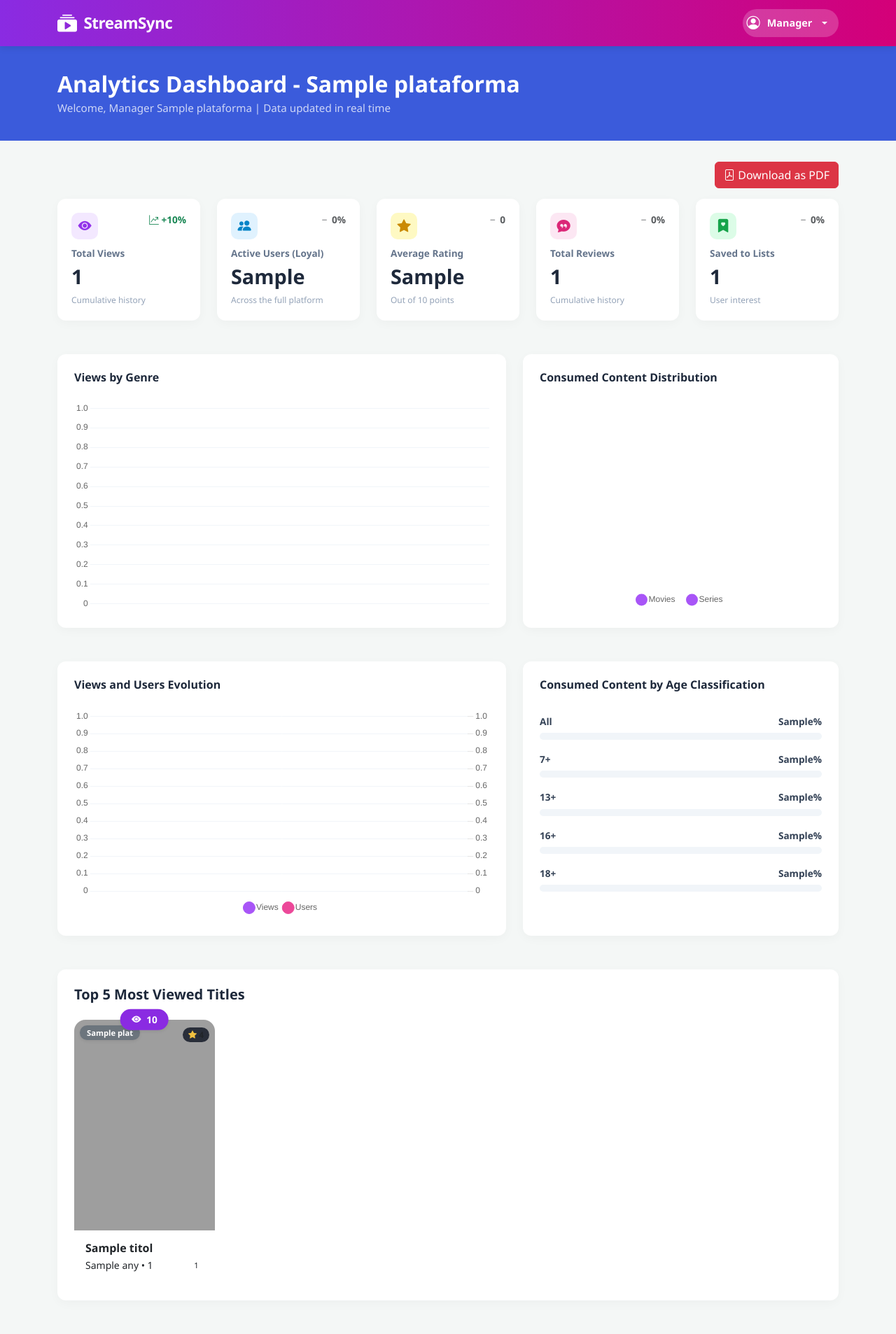
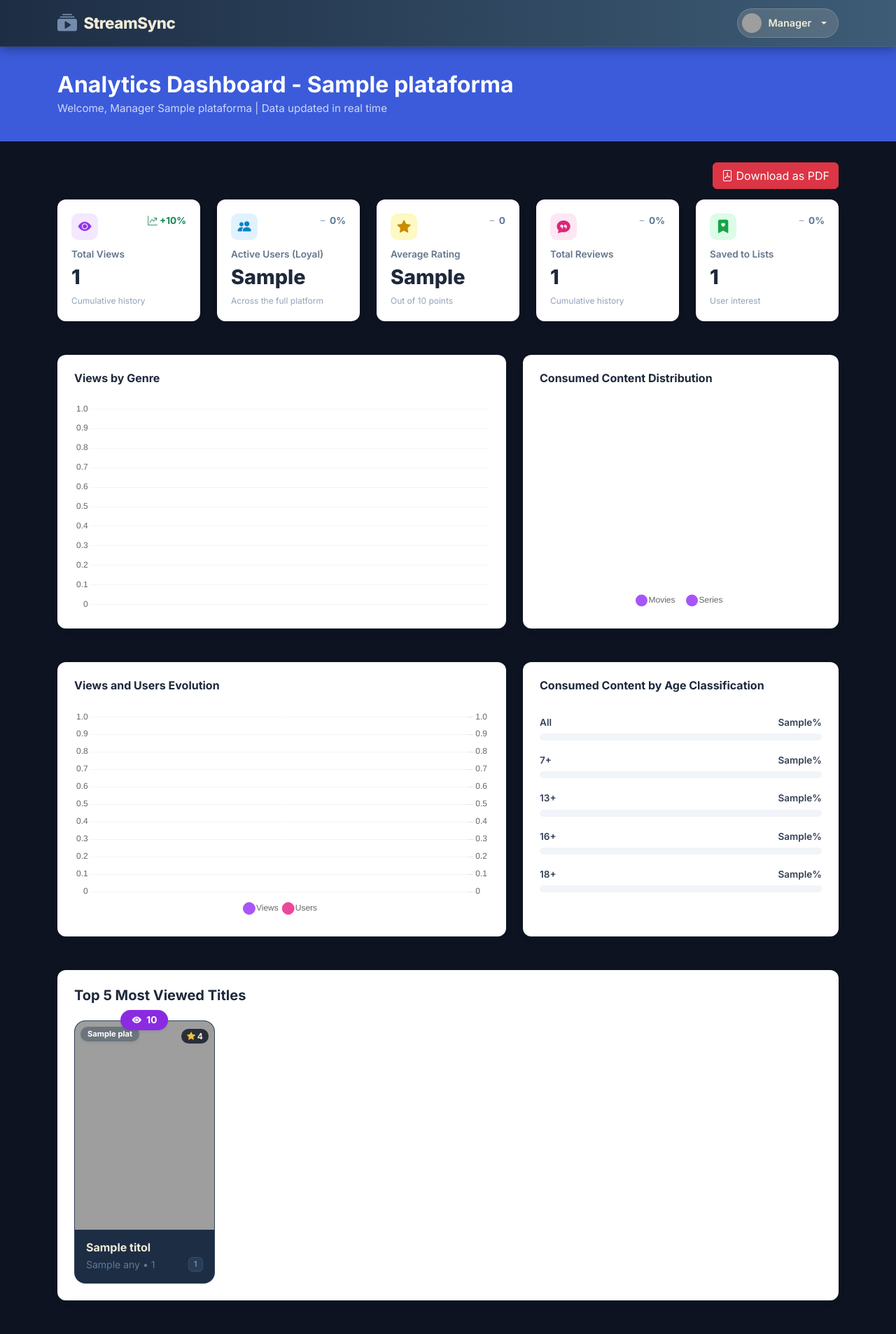
Before and after one commit to Admin-Group-StreamSync/StreamSync, a Django app: template templates/registration/dashboard_manager.html in a window 1280 px wide. Shown: the whole page at 70% size. Run offline with Django 5.2, Linux system fonts and the light colour scheme; a user stored in the database is signed in; tables that the repository leaves empty hold one stand-in row (values such as "Sample post"); the template is opened without the code that fills it: most values are stand-ins (such as "Sample title", 1, 10 or a date in 2020); a map, chart or similar area stays blank; some libraries are stand-ins or nearby versions; grey boxes are pictures that could not be loaded.

Commit message:
color manager palette

```diff
--- a/templates/base_manager.html
+++ b/templates/base_manager.html
@@ -4,22 +4,61 @@
     <meta charset="UTF-8">
     <meta name="viewport" content="width=device-width, initial-scale=1.0">
     <title>{% block title %}StreamSync Manager{% endblock %}</title>
-    <link href="https://cdn.jsdelivr.net/npm/bootstrap@5.3.0/dist/css/bootstrap.min.css" rel="stylesheet">
-    <link rel="stylesheet" href="https://cdn.jsdelivr.net/npm/bootstrap-icons@1.10.5/font/bootstrap-icons.css">
+    <link href="https://cdn.jsdelivr.net/npm/bootstrap@5.3.3/dist/css/bootstrap.min.css" rel="stylesheet">
+    <link rel="stylesheet" href="https://cdn.jsdelivr.net/npm/bootstrap-icons@1.11.3/font/bootstrap-icons.min.css">
+    <link href="https://fonts.googleapis.com/css2?family=Inter:wght@400;600;700;800&display=swap" rel="stylesheet">
 
     <style>
+        :root {
+            /* ── StreamSync Color Palette ── */
+            --deep-black:  #0D1321;
+            --navy:        #1D2D44;
+            --steel:       #3E5C76;
+            --slate:       #748CAB;
+            --cream:       #F0EBD8;
+
+            /* ── Aliases de sistema ── */
+            --primary:          var(--steel);
+            --primary-dark:     var(--navy);
+            --accent:           var(--slate);
+            --primary-gradient: linear-gradient(90deg, var(--steel), var(--slate));
+
+            --bg-main:          var(--deep-black);
+            --bg-card:          var(--navy);
+            --bg-surface:       rgba(62, 92, 118, 0.35);
+            --bg-elevated:      #253d58;
+
+            --border-color:     rgba(116, 140, 171, 0.2);
+            --border-hover:     var(--slate);
+
+            --text-main:        var(--cream);
+            --text-secondary:   #9aafc4;
+            --text-muted:       #5e7a96;
+            --highlight:        var(--cream);
+        }
+
+        * {
+            scrollbar-width: thin;
+            scrollbar-color: var(--steel) var(--bg-surface);
+        }
+
         body {
-            background-color: #f4f7f6; /* Very light gray background */
-            font-family: 'Segoe UI', Roboto, Helvetica, Arial, sans-serif;
+            font-family: 'Inter', sans-serif;
+            background-color: var(--bg-main);
+            color: var(--text-main);
+            min-height: 100vh;
         }
-        /* Purple-to-pink gradient navbar */
+
+        /* ── Navbar ── */
         .navbar-manager {
-            background: linear-gradient(90deg, #8a2be2 0%, #d40078 100%);
+            background: linear-gradient(90deg, var(--navy) 0%, var(--steel) 100%);
             padding: 12px 0;
-            box-shadow: 0 2px 10px rgba(0,0,0,0.1);
+            box-shadow: 0 2px 16px rgba(0, 0, 0, 0.4);
+            border-bottom: 1px solid var(--border-color);
         }
+
         .brand-logo {
-            color: #ffffff;
+            color: var(--text-main);
             font-weight: 800;
             font-size: 1.4rem;
             text-decoration: none;
@@ -27,15 +66,17 @@
             align-items: center;
             gap: 10px;
             letter-spacing: -0.5px;
+            transition: opacity 0.2s ease;
         }
         .brand-logo:hover {
-            color: #f8f9fa;
+            color: var(--text-main);
+            opacity: 0.85;
         }
-        /* Semi-transparent pill style profile button */
+
         .profile-btn {
-            background: rgba(255, 255, 255, 0.2);
-            color: white;
-            border: none;
+            background: rgba(240, 235, 216, 0.15);
+            color: var(--text-main);
+            border: 1px solid rgba(240, 235, 216, 0.2);
             border-radius: 50px;
             padding: 6px 16px 6px 6px;
             font-weight: 600;
@@ -46,8 +87,8 @@
             transition: background 0.3s ease;
         }
         .profile-btn:hover {
-            background: rgba(255, 255, 255, 0.3);
-            color: white;
+            background: rgba(240, 235, 216, 0.25);
+            color: var(--text-main);
         }
         .profile-btn img {
             border-radius: 50%;
@@ -55,7 +96,112 @@
             height: 28px;
             object-fit: cover;
         }
+
+        /* ── Dropdown ── */
+        .dropdown-menu {
+            background-color: var(--bg-elevated) !important;
+            border: 1px solid var(--border-color) !important;
+            box-shadow: 0 8px 24px rgba(0, 0, 0, 0.4) !important;
+        }
+        .dropdown-header {
+            color: var(--text-muted) !important;
+            font-size: 0.8rem;
+        }
+        .dropdown-divider {
+            border-color: var(--border-color) !important;
+        }
+        .dropdown-item {
+            color: var(--text-secondary) !important;
+            transition: background 0.2s;
+        }
+        .dropdown-item:hover {
+            background-color: var(--bg-surface) !important;
+            color: var(--text-main) !important;
+        }
+        .dropdown-item.text-danger {
+            color: #e57373 !important;
+        }
+        .dropdown-item.text-danger:hover {
+            background: rgba(229, 115, 115, 0.1) !important;
+            color: #ef9a9a !important;
+        }
+
+        /* ── Bootstrap overrides ── */
+        .card {
+            background-color: var(--bg-card) !important;
+            border-color: var(--border-color) !important;
+            color: var(--text-main) !important;
+        }
+
+        .card-body {
+            background-color: var(--bg-card) !important;
+        }
+
+        .badge.bg-light {
+            background-color: var(--bg-surface) !important;
+            color: var(--text-main) !important;
+        }
+
+        .text-dark {
+            color: var(--text-main) !important;
+        }
+
+        .text-muted {
+            color: var(--text-muted) !important;
+        }
+
+        .bg-white, .bg-light {
+            background-color: var(--bg-card) !important;
+        }
+
+        .border, .border-top, .border-bottom {
+            border-color: var(--border-color) !important;
+        }
+
+        .form-control, .form-select {
+            background-color: var(--bg-surface) !important;
+            border-color: var(--border-color) !important;
+            color: var(--text-main) !important;
+        }
+
+        .form-control:focus, .form-select:focus {
+            background-color: var(--bg-surface) !important;
+            border-color: var(--slate) !important;
+            box-shadow: 0 0 0 3px rgba(116, 140, 171, 0.2) !important;
+            color: var(--text-main) !important;
+        }
+
+        .form-control::placeholder {
+            color: var(--text-muted) !important;
+        }
+
+        .alert {
+            background-color: var(--bg-surface) !important;
+            border-color: var(--border-color) !important;
+            color: var(--text-main) !important;
+        }
+
+        .modal-content {
+            background-color: var(--bg-card) !important;
+            border-color: var(--border-color) !important;
+        }
+
+        hr {
+            border-color: var(--border-color) !important;
+            opacity: 1 !important;
+        }
+
+        /* ── Links ── */
+        a { color: var(--slate); }
+        a:hover { color: var(--cream); }
+
+        /* ── Scrollbar ── */
+        ::-webkit-scrollbar { width: 6px; }
+        ::-webkit-scrollbar-track { background: var(--bg-main); }
+        ::-webkit-scrollbar-thumb { background: var(--steel); border-radius: 3px; }
+        ::-webkit-scrollbar-thumb:hover { background: var(--slate); }
     </style>
+
     {% block extra_css %}{% endblock %}
 </head>
 <body>
@@ -63,22 +209,21 @@
     <nav class="navbar navbar-manager sticky-top">
         <div class="container d-flex justify-content-between align-items-center">
             <a href="{% url 'dashboard_manager' request.user.profile.manager_de %}" class="brand-logo">
-                <i class="bi bi-collection-play-fill fs-3"></i> StreamSync
+                <i class="bi bi-collection-play-fill fs-3" style="color: var(--slate);"></i> StreamSync
             </a>
 
             <div class="dropdown">
-                <button class="profile-btn dropdown-toggle" type="button" id="profileMenu" data-bs-toggle="dropdown" aria-expanded="false">
-                    {% if request.user.last_name|slice:":15" == "images/avatars/" %}
-                        <img src="/{{ request.user.last_name }}" alt="Avatar"
-                             onerror="this.style.display='none'; this.nextElementSibling.style.display='inline-block';">
-                        <i class="bi bi-person-circle" style="display:none; font-size: 1.2rem;"></i>
-                    {% else %}
-                        <i class="bi bi-person-circle" style="font-size: 1.2rem;"></i>
-                    {% endif %}
+                <button class="profile-btn dropdown-toggle" type="button" id="profileMenu"
+                        data-bs-toggle="dropdown" aria-expanded="false">
+                    <img src="https://ui-avatars.com/api/?name={{ request.user.username }}&background=1D2D44&color=F0EBD8" alt="Avatar">
                     Manager
                 </button>
-                <ul class="dropdown-menu dropdown-menu-end border-0 shadow-sm rounded-3 mt-2" aria-labelledby="profileMenu">
-                    <li><h6 class="dropdown-header">{{ request.user.username }} ({{ request.user.profile.manager_de }})</h6></li>
+                <ul class="dropdown-menu dropdown-menu-end rounded-3 mt-2" aria-labelledby="profileMenu">
+                    <li>
+                        <h6 class="dropdown-header">
+                            {{ request.user.username }} ({{ request.user.profile.manager_de }})
+                        </h6>
+                    </li>
                     <li><hr class="dropdown-divider"></li>
                     <li>
                         <form action="{% url 'logout' %}" method="post" class="px-2">
@@ -97,6 +242,7 @@
         {% block content %}{% endblock %}
     </main>
 
-    <script src="https://cdn.jsdelivr.net/npm/bootstrap@5.3.0/dist/js/bootstrap.bundle.min.js"></script>
+    <script src="https://cdn.jsdelivr.net/npm/bootstrap@5.3.3/dist/js/bootstrap.bundle.min.js"></script>
+    {% block extra_js %}{% endblock %}
 </body>
 </html>
```
